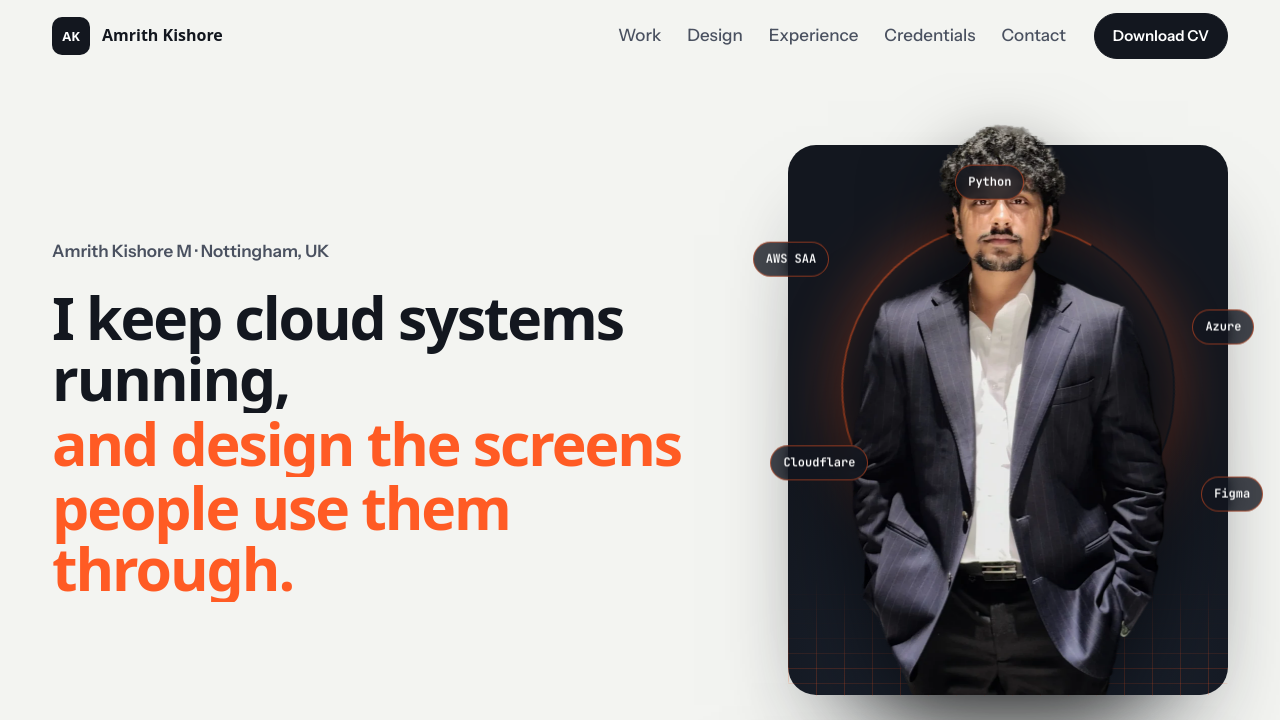
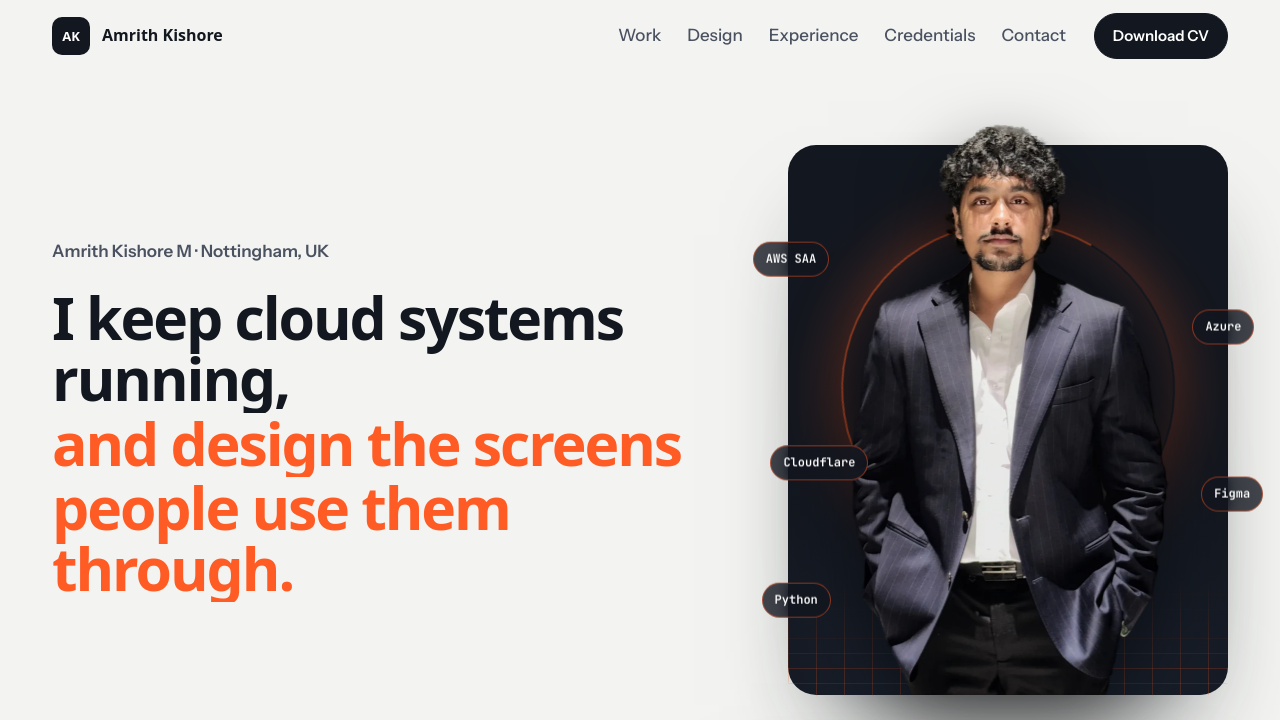
Before and after one commit to Amrithkishore14/2026-updated-portfolio, an Astro site: page / in a window 1280 px wide. Shown: the top 720 px of the page. Built offline with nearby package versions, Linux system fonts and the light colour scheme; Astro itself is replaced by a stand-in of ours; a web font is replaced by a local one.

Commit message:
Hero: move Python chip off the face
Co-Authored-By: Claude Opus 5.5 <noreply@anthropic.com>
Claude-Session: https://claude.ai/code/session_01SZMSA9qbp34oreBFkMRLLE

```diff
--- a/src/pages/index.astro
+++ b/src/pages/index.astro
@@ -294,7 +294,7 @@ const steps = [
   .st-chip.c2 { right: -6%; top: 30%; transform: translateZ(70px); animation-delay: -1.5s; }
   .st-chip.c3 { left: -4%; top: 56%; transform: translateZ(110px); animation-delay: -3s; }
   .st-chip.c4 { right: -8%; top: 62%; transform: translateZ(60px); animation-delay: -4.5s; }
-  .st-chip.c5 { left: 38%; top: 4%; transform: translateZ(80px); animation-delay: -2s; }
+  .st-chip.c5 { left: -6%; top: 80%; transform: translateZ(80px); animation-delay: -2s; }
   @keyframes spin { to { rotate: 360deg; } }
   @keyframes float { 0%, 100% { translate: 0 0; } 50% { translate: 0 -10px; } }
   @keyframes stageIn { from { opacity: 0; transform: translateY(30px) rotateX(10deg); } to { opacity: 1; transform: none; } }
```
